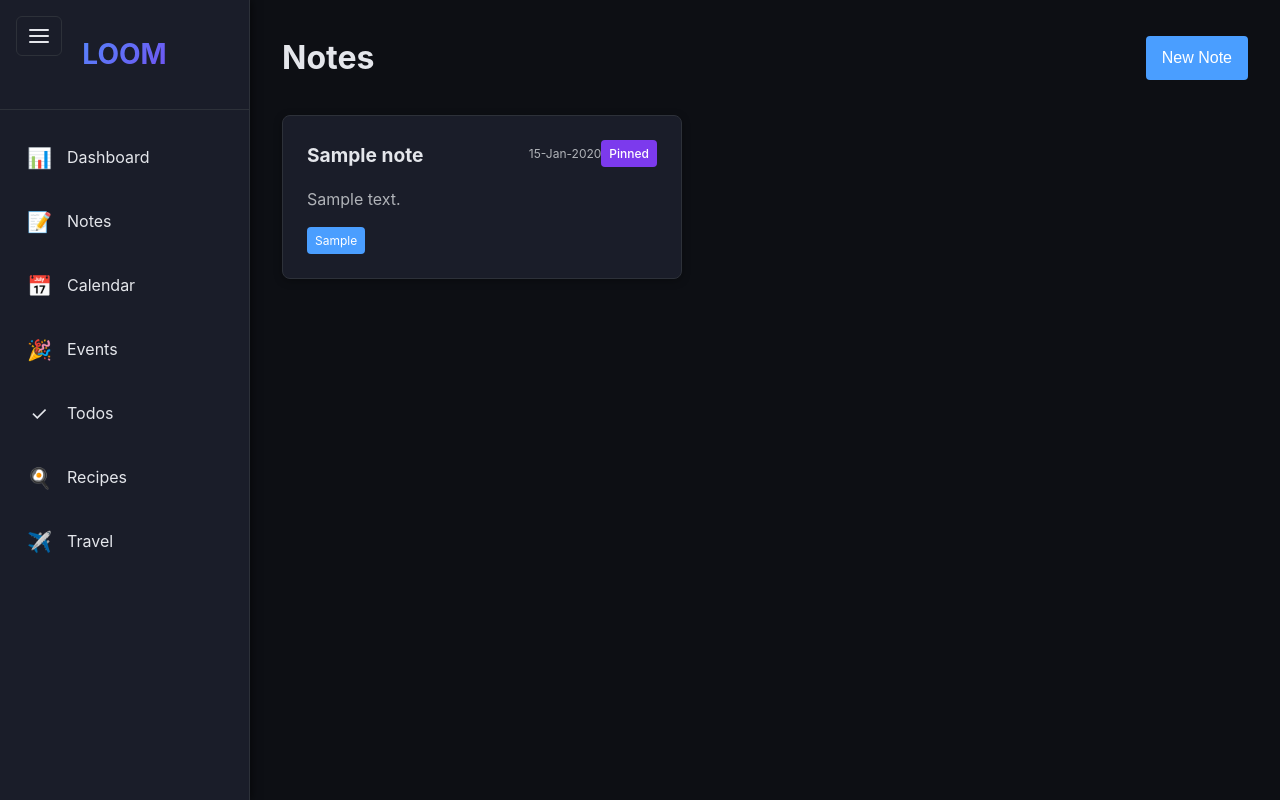
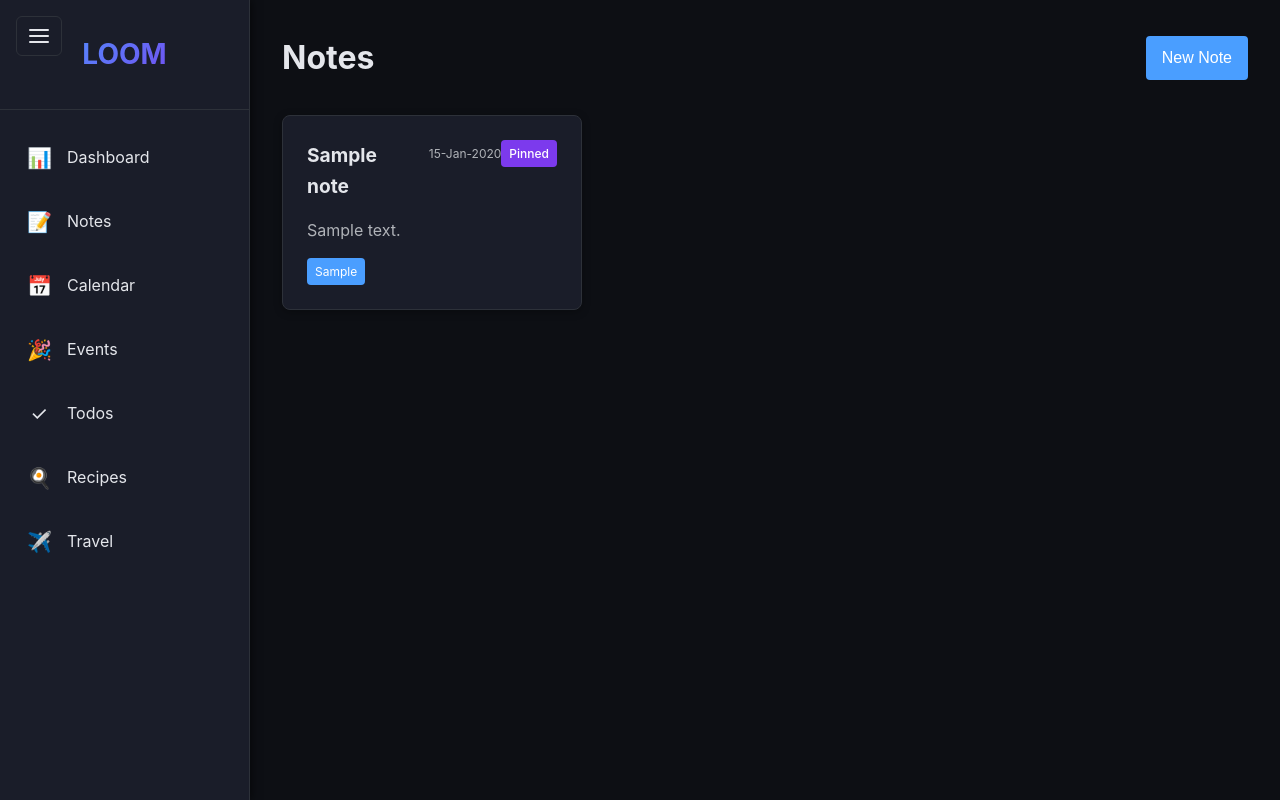
Before and after one commit to DorkSoul/LOOM, a Flask app: page /notes/ in a window 1280 px wide. Run offline with Flask 3, Linux system fonts and the light colour scheme; tables that the repository leaves empty hold one stand-in row (values such as "Sample post"); parts of the project's set-up code (start-up, migrations or seed data) failed here and were passed over; some libraries are stand-ins or nearby versions.

Commit message:
Update index.html

```diff
--- a/app/templates/notes/index.html
+++ b/app/templates/notes/index.html
@@ -205,17 +205,14 @@
     }
 
     #notes-list {
-        display: grid;
-        grid-template-columns: repeat(auto-fit, minmax(300px, 400px));
-        grid-auto-rows: 20px;
+        display: flex;
+        flex-wrap: wrap;
         gap: 1rem;
     }
 
     /* Note card styling */
     .note-card {
-        width: 100%;
-        min-height: 100px;
-        max-height: 500px;
+        width: 300px;
         overflow: hidden;
     }
 
@@ -677,44 +674,6 @@
         return `${day}-${month}-${year}`;
     }
 
-    // Calculate and set grid row spans for masonry layout
-    function resizeMasonryItems() {
-        const grid = document.getElementById('notes-list');
-        if (!grid) return;
-
-        const items = grid.querySelectorAll('.note-card');
-        const rowHeight = 20; // matches grid-auto-rows
-        const rowGap = 16; // matches gap (1rem = 16px)
-
-        items.forEach(item => {
-            // Remove any height constraints temporarily to measure natural size
-            item.style.gridRowEnd = 'auto';
-            item.style.height = 'auto';
-
-            // Force reflow
-            item.offsetHeight;
-
-            // Get the actual content height
-            const contentHeight = item.scrollHeight;
-
-            // Calculate how many rows this item should span
-            // Formula: span = ceiling((height + gap) / (rowHeight + gap))
-            const rowSpan = Math.ceil((contentHeight + rowGap) / (rowHeight + rowGap));
-
-            // Set the grid row span (no minimum to allow natural sizing)
-            item.style.gridRowEnd = `span ${rowSpan}`;
-            item.style.height = ''; // Clear the temporary height
-
-            console.log('Note height:', contentHeight, 'px → Row span:', rowSpan, 'rows →', rowSpan * (rowHeight + rowGap) - rowGap, 'px total');
-        });
-    }
-
-    // Resize on window resize
-    window.addEventListener('resize', () => {
-        if (document.getElementById('notes-list')) {
-            resizeMasonryItems();
-        }
-    });
 
     // Load notes
     function loadNotes() {
@@ -768,13 +727,6 @@
                             return;
                         }
                         openViewModal(noteId);
-                    });
-                });
-
-                // Set dynamic grid row spans for masonry layout after content renders
-                requestAnimationFrame(() => {
-                    requestAnimationFrame(() => {
-                        resizeMasonryItems();
                     });
                 });
             })
```
